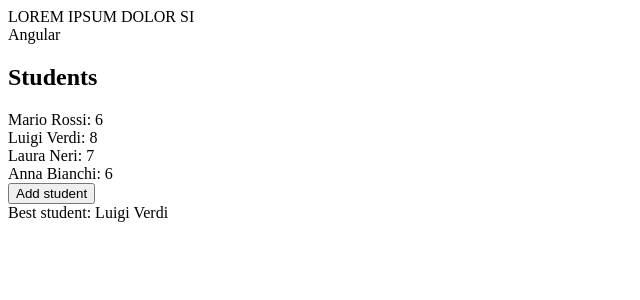
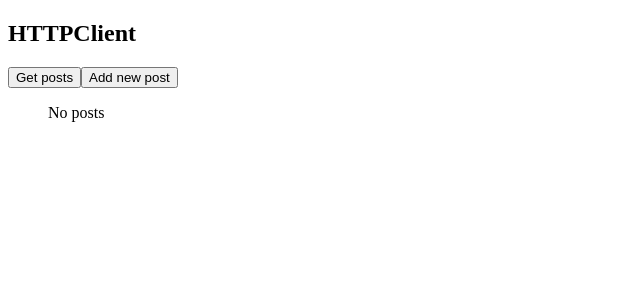
Before and after one commit to AleLoiac/angular-course, an Angular app: page / in a window 1280 px wide. Shown: the top 300 px of the page, without its empty margins (0-640 px from the left). Built offline with nearby package versions, Linux system fonts and the light colour scheme.

Commit message:
Fetch data using observables

```diff
--- a/src/app/app.config.ts
+++ b/src/app/app.config.ts
@@ -1,13 +1,20 @@
-import { ApplicationConfig, provideBrowserGlobalErrorListeners, provideZonelessChangeDetection } from '@angular/core';
+import {
+  ApplicationConfig,
+  provideBrowserGlobalErrorListeners,
+  provideZonelessChangeDetection,
+} from '@angular/core';
 import { provideRouter } from '@angular/router';
 
 import { routes } from './app.routes';
 import { provideClientHydration, withEventReplay } from '@angular/platform-browser';
+import { provideHttpClient } from '@angular/common/http';
 
 export const appConfig: ApplicationConfig = {
   providers: [
     provideBrowserGlobalErrorListeners(),
     provideZonelessChangeDetection(),
-    provideRouter(routes), provideClientHydration(withEventReplay())
-  ]
+    provideRouter(routes),
+    provideClientHydration(withEventReplay()),
+    provideHttpClient(),
+  ],
 };
--- /dev/null
+++ b/src/app/app5.html
@@ -0,0 +1 @@
+<app-http-server />
--- /dev/null
+++ b/src/app/http-server/http-server.html
@@ -0,0 +1,16 @@
+<h2>HTTPClient</h2>
+
+<button (click)="loadPosts()">Get posts</button>
+<button (click)="addPost()">Add new post</button>
+
+@if(loading()) {
+<div>Loading...</div>
+}
+
+<ul>
+  @for (post of posts(); track post.id) {
+  <li>{{ post.title }}</li>
+  } @empty {
+  <div>No posts</div>
+  }
+</ul>
--- /dev/null
+++ b/src/app/http-server/http-server.ts
@@ -0,0 +1,52 @@
+import { HttpClient } from '@angular/common/http';
+import { Component, inject, signal } from '@angular/core';
+import { resolve } from 'path';
+
+interface Post {
+  userId: number;
+  id: number;
+  title: string;
+  body: string;
+}
+
+@Component({
+  selector: 'app-http-server',
+  imports: [],
+  templateUrl: './http-server.html',
+  styleUrl: './http-server.css',
+})
+export class HttpServer {
+  http = inject(HttpClient);
+
+  posts = signal<Post[]>([]);
+  loading = signal(false);
+
+  loadPosts() {
+    this.loading.set(true);
+    this.http
+      .get<Post[]>('https://jsonplaceholder.typicode.com/posts')
+      .subscribe(async (response) => {
+        await new Promise((resolve) => setTimeout(resolve, 3000));
+
+        this.loading.set(false);
+        this.posts.set(response);
+      });
+  }
+
+  addPost() {
+    const post: Post = {
+      userId: 1,
+      title: 'Title',
+      body: 'Angular framework',
+      id: 0,
+    };
+
+    this.http
+      .post<Post>('https://jsonplaceholder.typicode.com/posts', post)
+      .subscribe((res) => this.posts.update((v) => [...v, res]));
+  }
+
+  ngOnInit() {
+    //this.loadPosts();
+  }
+}
```
Also changed, not shown: src/app/app.ts (+3 -4 lines), src/app/http-server/http-server.css (added), 1 other file (tests, documents, lock files or other folders).
